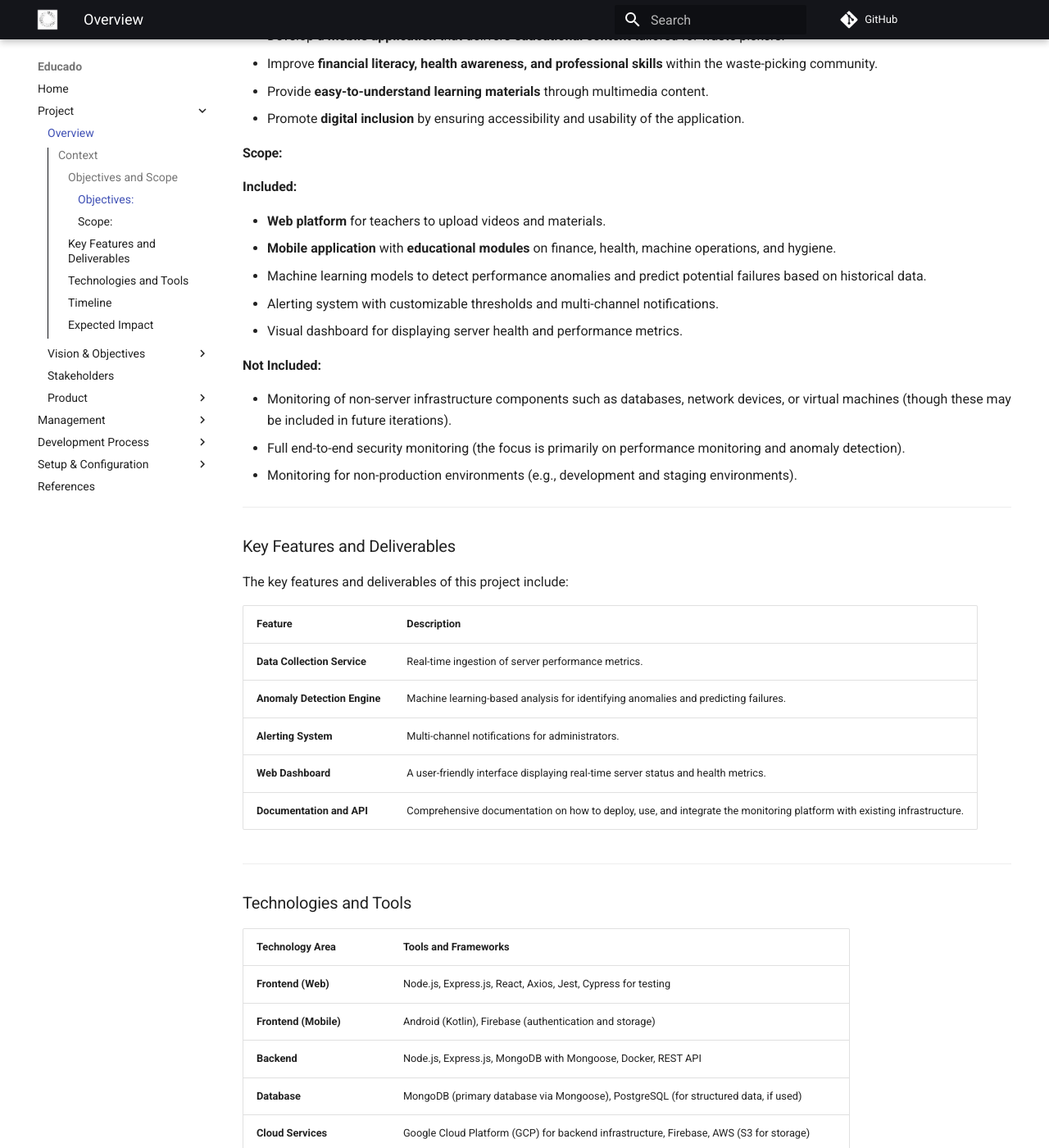
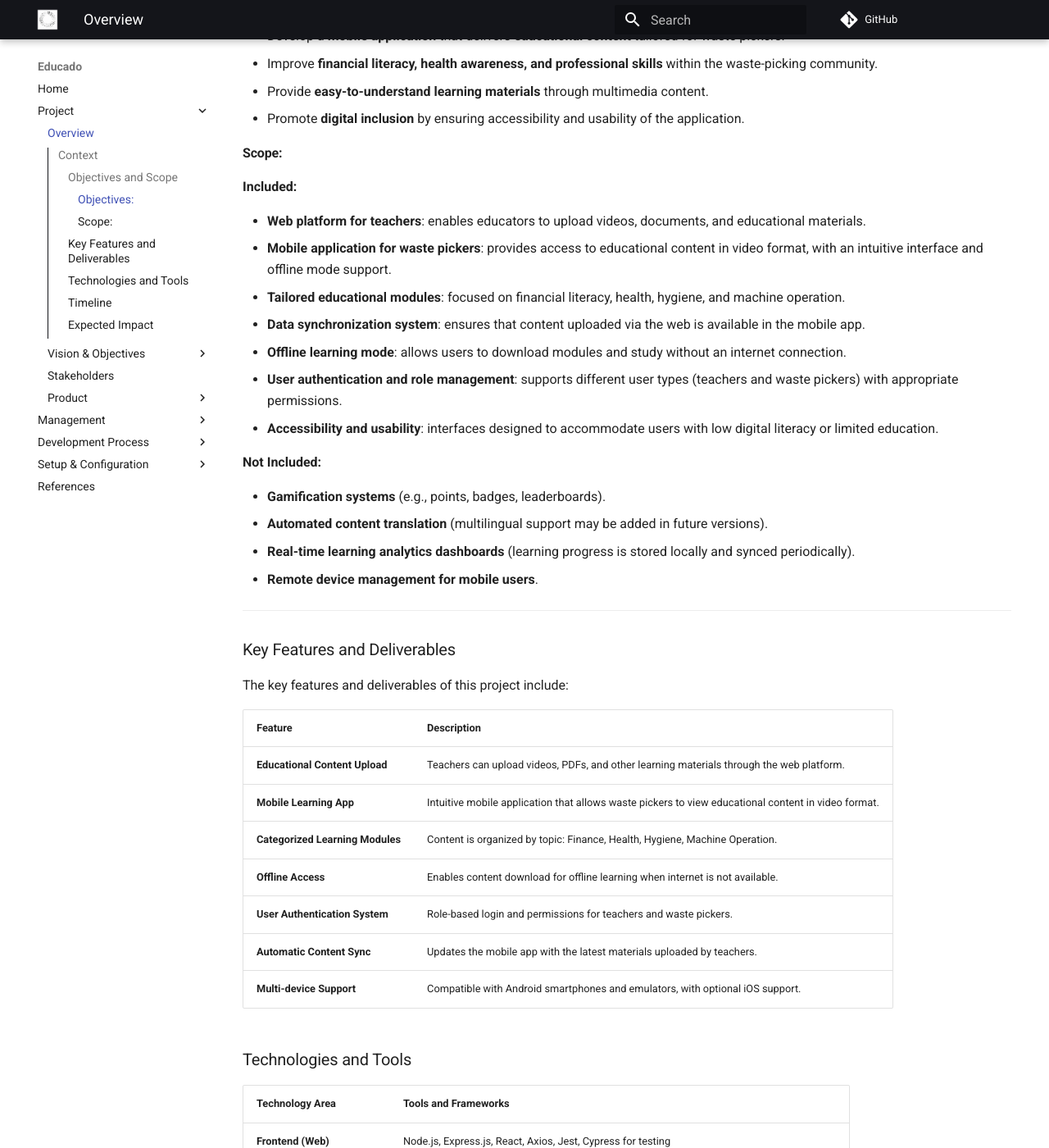
Before and after one commit to ErasmusEgalitarian/educado-docs, an MkDocs documentation site: the page built from docs/project/overview.md, in a window 1280 px wide and 1400 px high, scrolled down 756 px. Shown: the whole window at 82% size. Built offline with MkDocs 1.6.1 and Material for MkDocs 9.7.7, drawn with Linux system fonts in a browser that asks for light colours; comment, search, counter and statistics services are not loaded; some of the changed text lies outside the part shown.

Commit message:
Scope and Key Features Updated

```diff
--- a/docs/project/overview.md
+++ b/docs/project/overview.md
@@ -30,17 +30,20 @@ Educado is designed to **empower waste pickers** by providing educational resour
 
 **Included:**
 
-- **Web platform** for teachers to upload videos and materials.
-- **Mobile application** with **educational modules** on finance, health, machine operations, and hygiene.
-* Machine learning models to detect performance anomalies and predict potential failures based on historical data.
-* Alerting system with customizable thresholds and multi-channel notifications.
-* Visual dashboard for displaying server health and performance metrics.
+- **Web platform for teachers**: enables educators to upload videos, documents, and educational materials.
+- **Mobile application for waste pickers**: provides access to educational content in video format, with an intuitive interface and offline mode support.
+- **Tailored educational modules**: focused on financial literacy, health, hygiene, and machine operation.
+- **Data synchronization system**: ensures that content uploaded via the web is available in the mobile app.
+- **Offline learning mode**: allows users to download modules and study without an internet connection.
+- **User authentication and role management**: supports different user types (teachers and waste pickers) with appropriate permissions.
+- **Accessibility and usability**: interfaces designed to accommodate users with low digital literacy or limited education.
 
 **Not Included:**
 
-* Monitoring of non-server infrastructure components such as databases, network devices, or virtual machines (though these may be included in future iterations).
-* Full end-to-end security monitoring (the focus is primarily on performance monitoring and anomaly detection).
-* Monitoring for non-production environments (e.g., development and staging environments).
+- **Gamification systems** (e.g., points, badges, leaderboards).
+- **Automated content translation** (multilingual support may be added in future versions).
+- **Real-time learning analytics dashboards** (learning progress is stored locally and synced periodically).
+- **Remote device management for mobile users**.
 
 ---
 
@@ -48,15 +51,17 @@ Educado is designed to **empower waste pickers** by providing educational resour
 
 The key features and deliverables of this project include:
 
-| Feature                            | Description                                                                                                            |
-| ---------------------------------- | ---------------------------------------------------------------------------------------------------------------------- |
-| **Data Collection Service**  | Real-time ingestion of server performance metrics.                                                                     |
-| **Anomaly Detection Engine** | Machine learning-based analysis for identifying anomalies and predicting failures.                                     |
-| **Alerting System**          | Multi-channel notifications for administrators.                                                                        |
-| **Web Dashboard**            | A user-friendly interface displaying real-time server status and health metrics.                                       |
-| **Documentation and API**    | Comprehensive documentation on how to deploy, use, and integrate the monitoring platform with existing infrastructure. |
 
----
+| **Feature**                            | **Description**                                                                                           |
+|----------------------------------------|-----------------------------------------------------------------------------------------------------------|
+| **Educational Content Upload**         | Teachers can upload videos, PDFs, and other learning materials through the web platform.                 |
+| **Mobile Learning App**                | Intuitive mobile application that allows waste pickers to view educational content in video format.      |
+| **Categorized Learning Modules**       | Content is organized by topic: Finance, Health, Hygiene, Machine Operation.                              |
+| **Offline Access**                     | Enables content download for offline learning when internet is not available.                            |
+| **User Authentication System**         | Role-based login and permissions for teachers and waste pickers.                                         |
+| **Automatic Content Sync**             | Updates the mobile app with the latest materials uploaded by teachers.                                   |
+| **Multi-device Support**               | Compatible with Android smartphones and emulators, with optional iOS support.                            |
+
 
 ### Technologies and Tools
 
@@ -104,8 +109,8 @@ The project is expected to be completed over the following phases:
 
 | Date       | Version | Changes                           | Authors |
 | ---------- | ------- | --------------------------------- | ------- |
-| 02/04/2024 | 0.1     | Document creation                 |         |
-| 06/04/2024 | 0.2     | Updated Documentation, scope, key features and deliverables, timeline  still need changes   |     andreozzi    |
+| 06/04/2024 | 0.1     | Updated Documentation, scope, key features and deliverables, timeline  still need changes   |     andreozzi    |
+| 11/04/2024 | 0.2     | Scope and Key Features Updated.   | andreozzi |
 
 -
 
```
